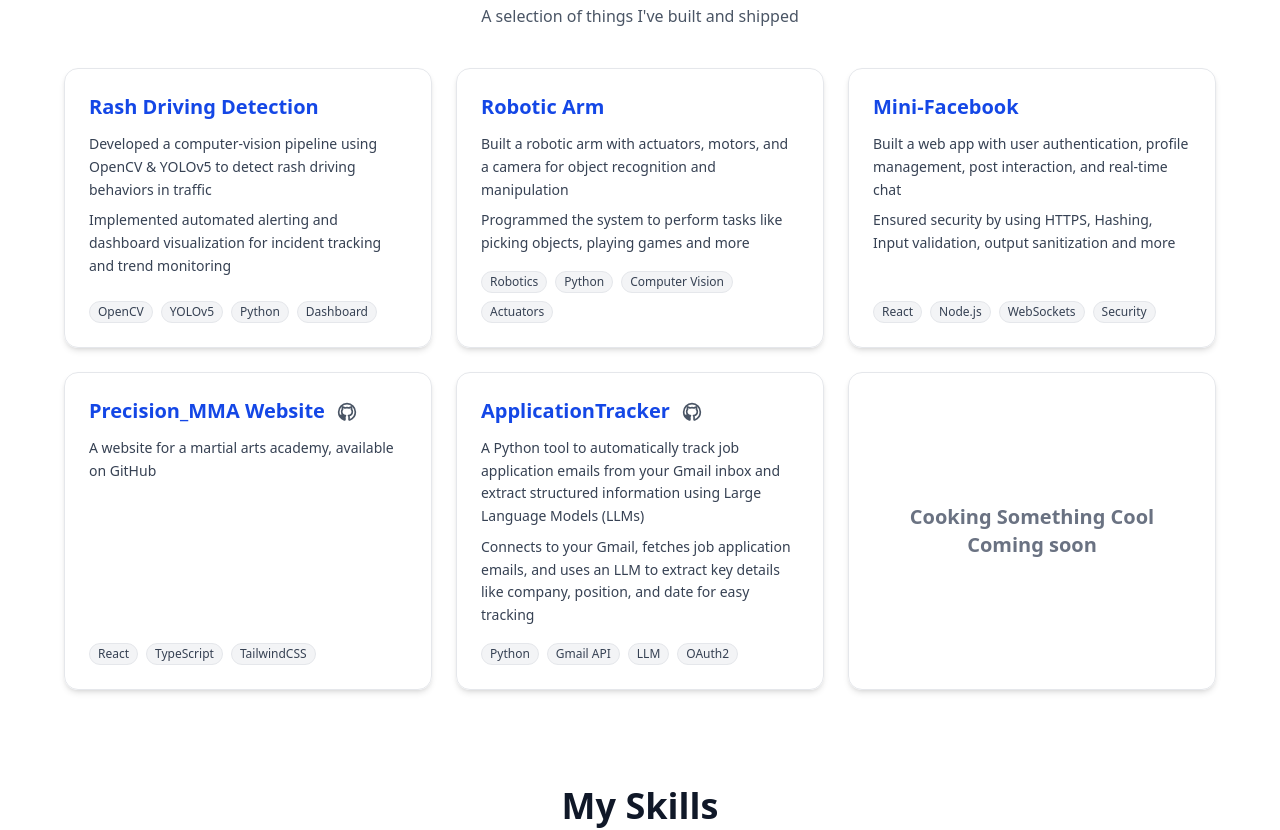
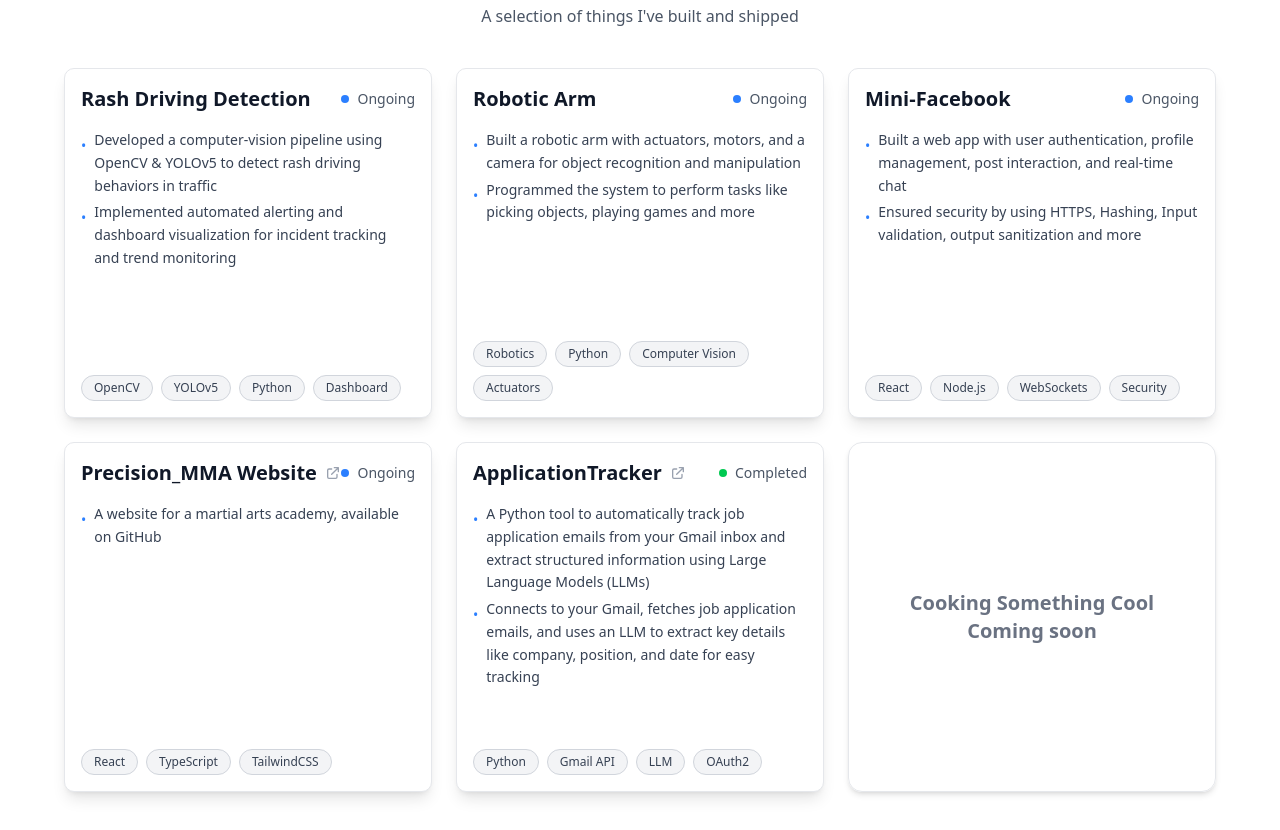
Before and after one commit to Yatha04/YatharthBajaj_Portfolio, a React (Vite) app in the folder client/: page / in a window 1280 px wide. Shown: the part 2100-2930 px from the top of the page. Built offline with nearby package versions, Linux system fonts and the light colour scheme.

Commit message:
updated project card UI

```diff
--- /dev/null
+++ b/client/src/components/ProjectCard.tsx
@@ -0,0 +1,114 @@
+import React from 'react';
+import { Project } from '../data/projects';
+
+interface ProjectCardProps {
+  project: Project;
+  status?: 'ongoing' | 'completed' | 'planned';
+}
+
+export const ProjectCard: React.FC<ProjectCardProps> = ({
+  project,
+  status = 'ongoing'
+}) => {
+  const getStatusColor = (status: string) => {
+    switch (status) {
+      case 'ongoing':
+        return 'bg-blue-500';
+      case 'completed':
+        return 'bg-green-500';
+      case 'planned':
+        return 'bg-yellow-500';
+      default:
+        return 'bg-blue-500';
+    }
+  };
+
+  const getStatusText = (status: string) => {
+    switch (status) {
+      case 'ongoing':
+        return 'Ongoing';
+      case 'completed':
+        return 'Completed';
+      case 'planned':
+        return 'Planned';
+      default:
+        return 'Ongoing';
+    }
+  };
+
+  return (
+    <div className="bg-white dark:bg-[#1A1A1A] rounded-lg border border-gray-200 dark:border-gray-800 shadow-lg p-4 hover:shadow-xl hover:scale-105 transition-all duration-300 min-h-[350px] flex flex-col group">
+      {/* Header */}
+      <div className="flex items-center justify-between mb-4">
+        <div className="flex items-center gap-2">
+          <div className="relative">
+            <h3 className="text-xl font-bold text-gray-900 dark:text-white">
+              {project.title}
+            </h3>
+            <div className="absolute bottom-0 left-0 w-0 h-0.5 bg-blue-400 group-hover:w-full transition-all duration-300 ease-out"></div>
+          </div>
+          {project.github && (
+            <a
+              href={project.github}
+              target="_blank"
+              rel="noopener noreferrer"
+              className="text-gray-400 hover:text-white transition-colors"
+              title="External Link"
+            >
+              <svg
+                className="w-4 h-4"
+                fill="none"
+                stroke="currentColor"
+                strokeWidth="2"
+                viewBox="0 0 24 24"
+              >
+                <path
+                  strokeLinecap="round"
+                  strokeLinejoin="round"
+                  d="M10 6H6a2 2 0 00-2 2v10a2 2 0 002 2h10a2 2 0 002-2v-4M14 4h6m0 0v6m0-6L10 14"
+                />
+              </svg>
+            </a>
+          )}
+        </div>
+        <div className="flex items-center gap-2">
+          <div className={`w-2 h-2 rounded-full ${getStatusColor(status)}`}></div>
+          <span className="text-sm text-gray-600 dark:text-gray-400">
+            {getStatusText(status)}
+          </span>
+        </div>
+      </div>
+
+      {/* Description */}
+      <div className="mb-6 flex-grow">
+        <ul className="text-gray-700 dark:text-gray-300 text-sm leading-relaxed space-y-1">
+          {project.description.map((line, index) => (
+            <li key={index} className="flex items-start">
+              <span className="text-blue-500 dark:text-blue-400 mr-2 mt-1.5">•</span>
+              <span>{line}</span>
+            </li>
+          ))}
+        </ul>
+      </div>
+
+      {/* Technology Tags */}
+      <div className="flex flex-wrap gap-2">
+        {project.tech.slice(0, 4).map((tech, idx) => (
+          <span
+            key={idx}
+            className="px-3 py-1 rounded-full text-xs font-medium bg-gray-100 dark:bg-[#2C2C2C] text-gray-700 dark:text-white border border-gray-300 dark:border-gray-700"
+          >
+            {tech}
+          </span>
+        ))}
+        {project.tech.length > 4 && (
+          <span className="px-3 py-1 rounded-full text-xs font-medium bg-gray-100 dark:bg-[#2C2C2C] text-gray-500 dark:text-gray-400 border border-gray-300 dark:border-gray-700">
+            +{project.tech.length - 4}
+          </span>
+        )}
+      </div>
+
+
+    </div>
+  );
+};
--- /dev/null
+++ b/client/src/components/ProjectCardDemo.tsx
@@ -0,0 +1,44 @@
+import React from 'react';
+import { ProjectCard } from './ProjectCard';
+
+// Sample project data that matches the SmartEssay card
+const sampleProject = {
+  id: 'smart-essay',
+  title: 'SmartEssay',
+  description: [
+    'A minimalist Essay Practice App built for placement initiative. Real-time tracking, smart feedback, and gamified challenges to enhance logic, structure, and vocabulary while tracking progress.'
+  ],
+  tech: ['Next.js', 'TypeScript', 'TailwindCSS', 'OpenAI API'],
+  github: 'https://github.com/example/smart-essay'
+};
+
+export const ProjectCardDemo = () => {
+  return (
+    <div className="min-h-screen bg-gray-900 p-8">
+      <div className="max-w-4xl mx-auto">
+        <h1 className="text-3xl font-bold text-white mb-8 text-center">
+          Project Card Demo
+        </h1>
+        <div className="grid grid-cols-1 md:grid-cols-2 lg:grid-cols-3 gap-6">
+          <ProjectCard project={sampleProject} status="ongoing" />
+          <ProjectCard
+            project={{
+              ...sampleProject,
+              id: 'completed-project',
+              title: 'Completed Project'
+            }}
+            status="completed"
+          />
+          <ProjectCard
+            project={{
+              ...sampleProject,
+              id: 'planned-project',
+              title: 'Planned Project'
+            }}
+            status="planned"
+          />
+        </div>
+      </div>
+    </div>
+  );
+};
--- a/client/src/components/ProjectCarousel.tsx
+++ b/client/src/components/ProjectCarousel.tsx
@@ -1,4 +1,5 @@
 import { projects } from '../data/projects';
+import { ProjectCard } from './ProjectCard';
 
 export const ProjectsGrid = () => {
   return (
@@ -21,56 +22,11 @@ export const ProjectsGrid = () => {
                 </span>
               </div>
             ) : (
-              <div
+              <ProjectCard
                 key={project.id}
-                className="bg-white/80 dark:bg-gray-900/80 rounded-xl border border-gray-200 dark:border-gray-700 shadow-md hover:shadow-xl hover:bg-white/90 dark:hover:bg-gray-900/90 hover:scale-105 transition-all duration-300 p-6 flex flex-col justify-between min-h-[220px]"
-              >
-                <div>
-                  <div className="flex items-center gap-2 mb-3">
-                    <h3 className="text-xl font-semibold text-blue-700 dark:text-blue-400">
-                      {project.title}
-                    </h3>
-                    {project.github && (
-                      <a
-                        href={project.github}
-                        target="_blank"
-                        rel="noopener noreferrer"
-                        className="ml-1 text-gray-600 dark:text-gray-300 hover:text-black dark:hover:text-white transition-colors"
-                        title="GitHub"
-                      >
-                        <svg className="w-5 h-5 inline" fill="none" stroke="currentColor" strokeWidth="2" viewBox="0 0 24 24"><path strokeLinecap="round" strokeLinejoin="round" d="M12 2C6.477 2 2 6.477 2 12c0 4.418 2.867 8.166 6.839 9.489.5.092.682-.217.682-.482 0-.237-.009-.868-.013-1.703-2.782.604-3.369-1.342-3.369-1.342-.454-1.154-1.11-1.462-1.11-1.462-.908-.62.069-.608.069-.608 1.004.07 1.532 1.032 1.532 1.032.892 1.529 2.341 1.088 2.91.832.091-.646.35-1.088.636-1.339-2.221-.253-4.555-1.112-4.555-4.951 0-1.093.39-1.988 1.029-2.688-.103-.253-.446-1.272.098-2.65 0 0 .84-.269 2.75 1.025A9.564 9.564 0 0112 6.844c.85.004 1.705.115 2.504.337 1.909-1.294 2.748-1.025 2.748-1.025.546 1.378.202 2.397.1 2.65.64.7 1.028 1.595 1.028 2.688 0 3.848-2.337 4.695-4.566 4.944.359.309.678.919.678 1.852 0 1.336-.012 2.415-.012 2.744 0 .267.18.577.688.48C19.135 20.162 22 16.418 22 12c0-5.523-4.477-10-10-10z" /></svg>
-                      </a>
-                    )}
-                  </div>
-                  <div className="text-gray-700 dark:text-gray-300 text-sm mb-4">
-                    {project.description.slice(0, 2).map((line, idx) => (
-                      <p key={idx} className="mb-2 leading-relaxed">
-                        {line}
-                      </p>
-                    ))}
-                    {project.description.length > 2 && (
-                      <p className="text-gray-500 dark:text-gray-400 text-xs italic">
-                        +{project.description.length - 2} more details...
-                      </p>
-                    )}
-                  </div>
-                </div>
-                <div className="flex flex-wrap gap-2 mt-auto">
-                  {project.tech.slice(0, 4).map((tech, idx) => (
-                    <span
-                      key={idx}
-                      className="px-2 py-0.5 rounded-full text-xs font-medium bg-gray-100 dark:bg-gray-700 text-gray-700 dark:text-gray-200 border border-gray-200 dark:border-gray-600"
-                    >
-                      {tech}
-                    </span>
-                  ))}
-                  {project.tech.length > 4 && (
-                    <span className="px-2 py-0.5 rounded-full text-xs font-medium bg-gray-50 dark:bg-gray-800 text-gray-500 dark:text-gray-400 border border-gray-200 dark:border-gray-600">
-                      +{project.tech.length - 4}
-                    </span>
-                  )}
-                </div>
-              </div>
+                project={project}
+                status={project.id === 'application-tracker' ? 'completed' : 'ongoing'}
+              />
             )
           ))}
         </div>
```
